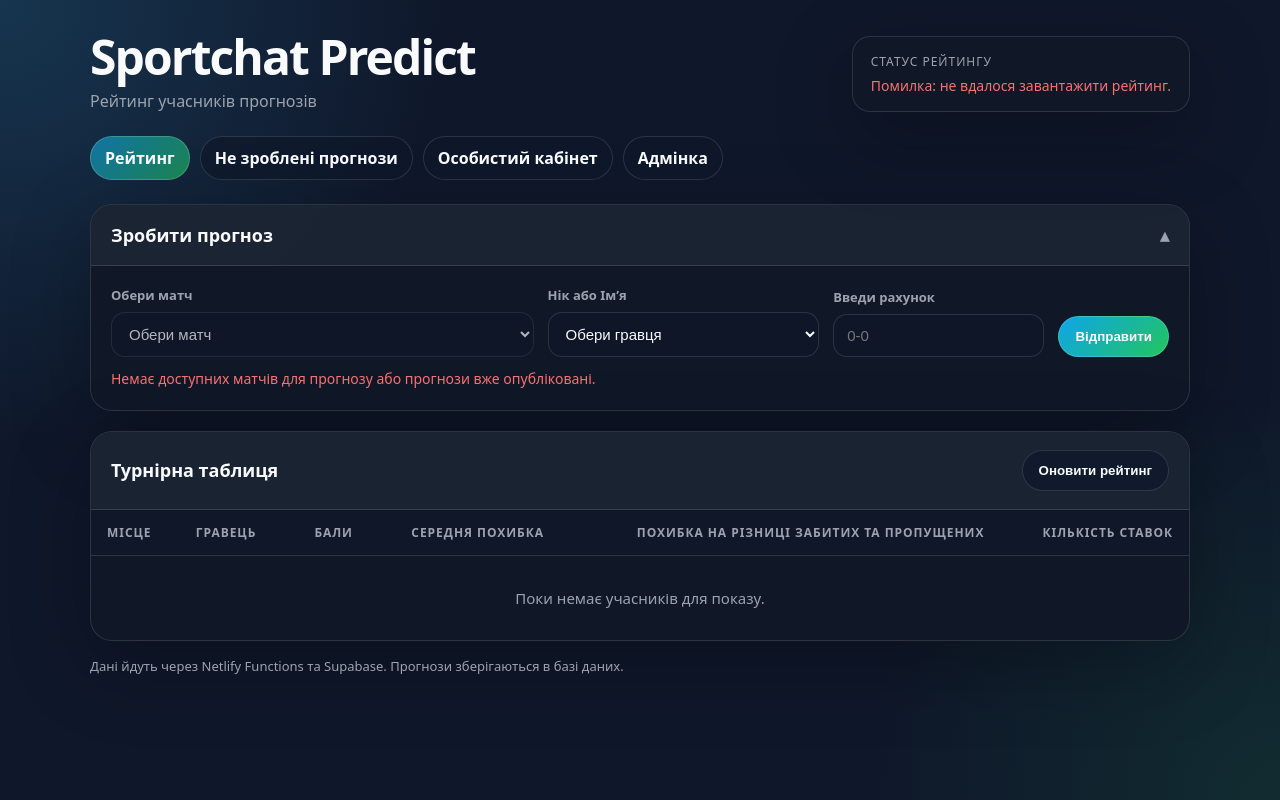
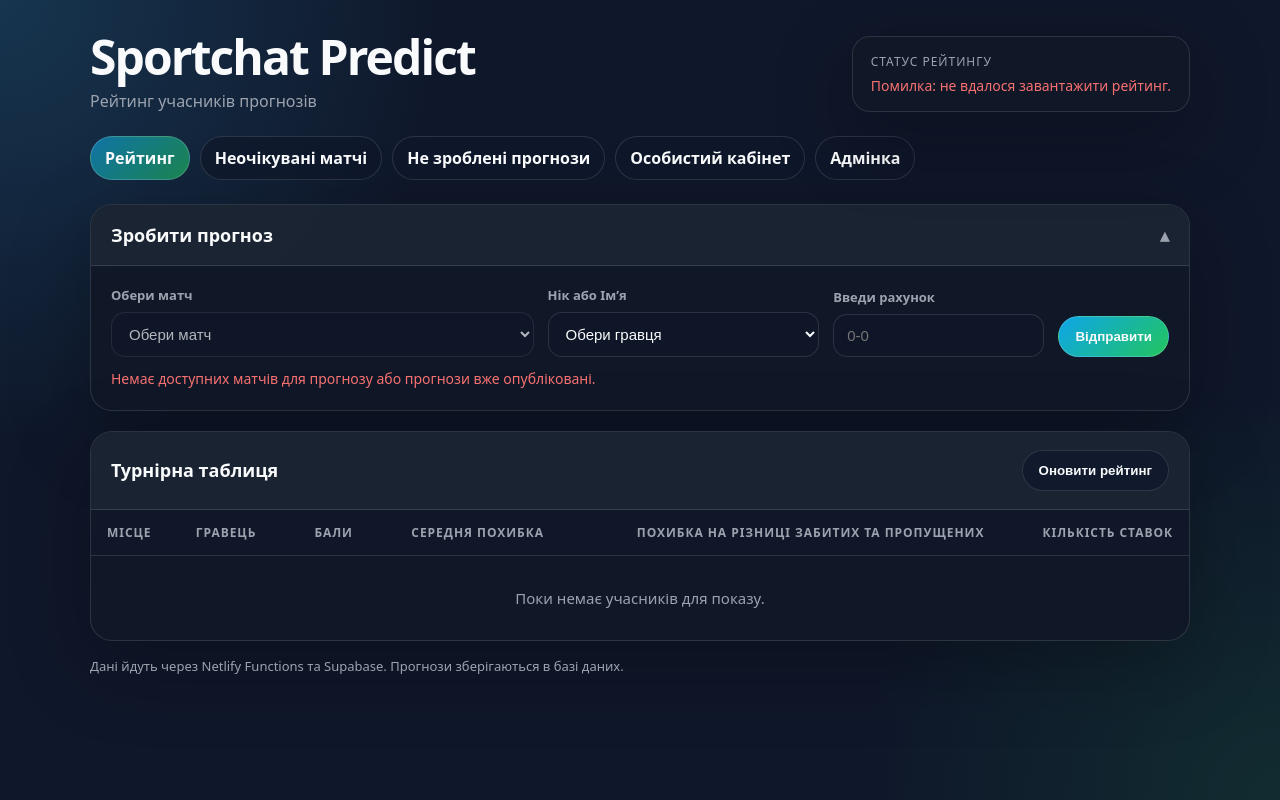
Before and after one commit to o-volynets/sporchat-standings, a website: page index.html in a window 1280 px wide. Drawn offline with Linux system fonts and the light colour scheme; no server answers.

Commit message:
Update index.html

```diff
--- a/index.html
+++ b/index.html
@@ -314,6 +314,7 @@
 
     <nav class="nav" aria-label="Навігація сайту">
       <a class="nav-link active" href="index.html">Рейтинг</a>
+      <a class="nav-link" href="surprises.html">Неочікувані матчі</a>
       <a class="nav-link" href="predictions.html">Не зроблені прогнози</a>
       <a class="nav-link" href="personal-cabinet.html">Особистий кабінет</a>
       <a class="nav-link" href="admin-results.html">Адмінка</a>
```
